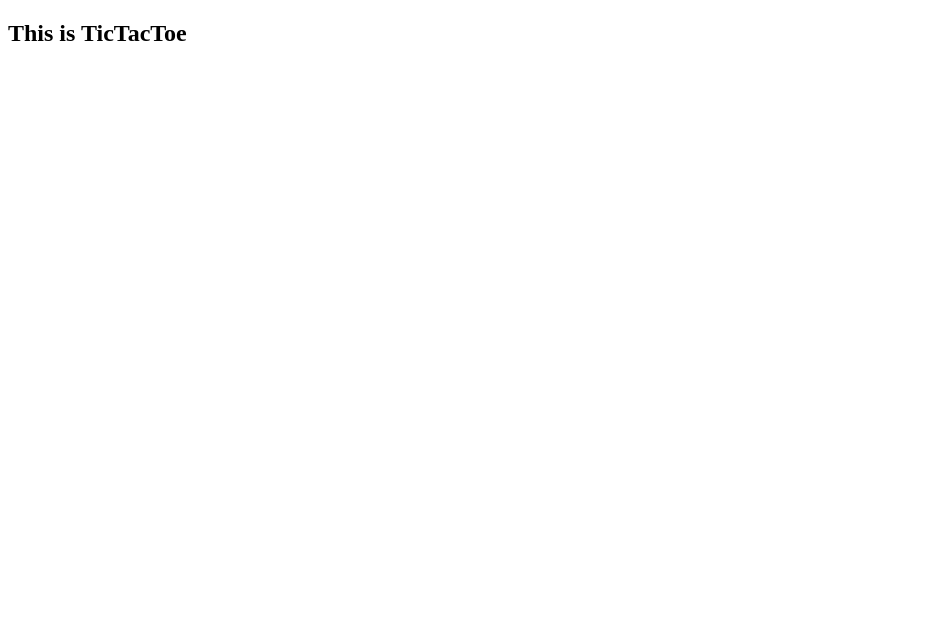
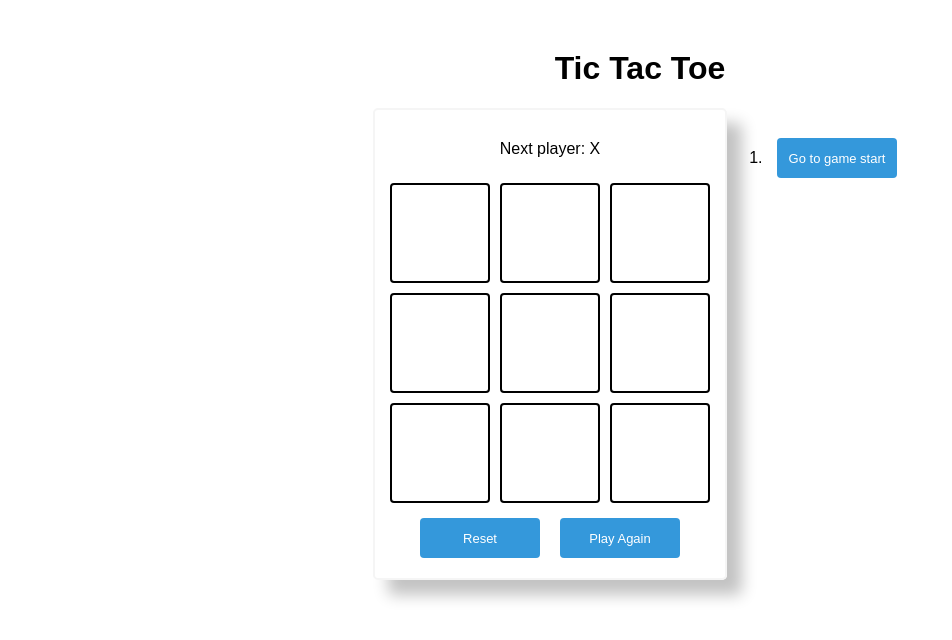
Before and after one commit to aryaprdni/B51-MICRO-CHALLENGE, a React (Vite) app: page /tictactoe in a window 1280 px wide. Shown: the top 640 px of the page, without its empty margins (0-952 px from the left). Built offline with nearby package versions, Linux system fonts and the light colour scheme.

Commit message:
add feature tictactoe

```diff
--- a/src/components/ButtonComponent.jsx
+++ b/src/components/ButtonComponent.jsx
@@ -4,14 +4,14 @@
 const ButtonComponent = ({to, label}) => {
     return (
         <Link to={to}>
-            <button style={btn}>{label}</button>
+            <button style={btnComponent}>{label}</button>
         </Link>
     )
 }
 
 export default ButtonComponent
 
-const btn = {
+const btnComponent = {
     backgroundColor: '#3498db',
     color: '#fff',
     border: 'none',
--- /dev/null
+++ b/src/styles/TicTacToe.module.css
@@ -0,0 +1,67 @@
+body {
+  font-family: sans-serif;
+  margin: 20px;
+  padding: 0;
+}
+
+.game {
+  display: flex;
+  flex-direction: row;
+  justify-content: center;
+}
+
+.gameContainer {
+  display: flex;
+  justify-content: center;
+}
+
+.square {
+  width: 100px;
+  height: 100px;
+  border: 2px solid black;
+  background-color: white;
+  font-size: 50px;
+  font-weight: bold;
+  color: black;
+  margin: 5px;
+}
+
+.boardRow {
+  display: flex;
+}
+
+.boardContainer {
+  border: 2px solid rgb(245, 245, 245);
+  box-shadow: 15px 15px 15px rgb(195, 195, 195);
+  padding: 10px;
+  border-radius: 5px;
+  min-width: 315px;
+  min-height: 315px;
+}
+
+.board {
+  display: flex;
+  flex-wrap: wrap;
+  width: 305px;
+  gap: 5px;
+}
+
+.status {
+  margin: 20px;
+  text-align: center;
+}
+
+.game {
+  display: flex;
+}
+
+button {
+  font-size: 13px;
+  width: 120px;
+  padding: 0;
+}
+
+.btn {
+  display: flex;
+  justify-content: center;
+}
--- a/src/views/TicTacToe.jsx
+++ b/src/views/TicTacToe.jsx
@@ -1,7 +1,137 @@
-const TicTacToe = () => (
-    <div>
-        <h2>This is TicTacToe</h2>
-    </div>
-);
+/* eslint-disable react/prop-types */
+import { useState } from 'react';
+import styles from '../styles/TicTacToe.module.css';
 
-export default TicTacToe;
+function Square({ value, onSquareClick }) {
+  return (
+    <button className={styles.square} onClick={onSquareClick}>
+      {value}
+    </button>
+  );
+}
+
+function Board({ xIsNext, squares, onPlay }) {
+  function handleClick(i) {
+    if (calculateWinner(squares) || squares[i]) {
+      return;
+    }
+    const nextSquares = squares.slice();
+    if (xIsNext) {
+      nextSquares[i] = 'X';
+    } else {
+      nextSquares[i] = 'O';
+    }
+    onPlay(nextSquares);
+  }
+
+  const winner = calculateWinner(squares);
+  let status;
+  if (winner) {
+    status = 'Winner: ' + winner;
+  } else {
+    status = 'Next player: ' + (xIsNext ? 'X' : 'O');
+  }
+
+  return (
+    <>
+      <div className={styles.status}>{status}</div>
+      <div className={styles.boardRow}>
+        <Square value={squares[0]} onSquareClick={() => handleClick(0)} />
+        <Square value={squares[1]} onSquareClick={() => handleClick(1)} />
+        <Square value={squares[2]} onSquareClick={() => handleClick(2)} />
+      </div>
+      <div className={styles.boardRow}>
+        <Square value={squares[3]} onSquareClick={() => handleClick(3)} />
+        <Square value={squares[4]} onSquareClick={() => handleClick(4)} />
+        <Square value={squares[5]} onSquareClick={() => handleClick(5)} />
+      </div>
+      <div className={styles.boardRow}>
+        <Square value={squares[6]} onSquareClick={() => handleClick(6)} />
+        <Square value={squares[7]} onSquareClick={() => handleClick(7)} />
+        <Square value={squares[8]} onSquareClick={() => handleClick(8)} />
+      </div>
+    </>
+  );
+}
+
+export default function Game() {
+  const [history, setHistory] = useState([Array(9).fill(null)]);
+  const [currentMove, setCurrentMove] = useState(0);
+  const xIsNext = currentMove % 2 === 0;
+  const currentSquares = history[currentMove];
+
+  function handlePlay(nextSquares) {
+    const nextHistory = [...history.slice(0, currentMove + 1), nextSquares];
+    setHistory(nextHistory);
+    setCurrentMove(nextHistory.length - 1);
+  }
+
+  function jumpTo(nextMove) {
+    setCurrentMove(nextMove);
+  }
+
+  function handleReset() {
+    setHistory([Array(9).fill(null)]);
+    setCurrentMove(0);
+  }
+
+  function handlePlayAgain() {
+    setHistory([Array(9).fill(null)]);
+    setCurrentMove(0);
+  }
+
+  const moves = history.map((squares, move) => {
+    let description;
+    if (move > 0) {
+      description = 'Go to move #' + move;
+    } else {
+      description = 'Go to game start';
+    }
+    return (
+      <li key={move}>
+        <button onClick={() => jumpTo(move)}>{description}</button>
+      </li>
+    );
+  });
+
+  return (
+    <>
+      <h1>Tic Tac Toe</h1>
+      <div className={styles.game}>
+        <div className={styles.gameContainer}>
+          <div className={styles.boardContainer}>
+            <Board xIsNext={xIsNext} squares={currentSquares} onPlay={handlePlay} />
+            <div className={styles.btn}>
+              <button onClick={handleReset}>Reset</button>
+              <button onClick={handlePlayAgain}>Play Again</button>
+            </div>
+          </div>
+        </div>
+        <div className={styles.gameInfo}>
+          <div className={styles.status}>{status}</div>
+          <ol>{moves}</ol>
+        </div>
+      </div>
+    </>
+  );
+}
+
+function calculateWinner(squares) {
+  const lines = [
+    [0, 1, 2],
+    [3, 4, 5],
+    [6, 7, 8],
+    [0, 3, 6],
+    [1, 4, 7],
+    [2, 5, 8],
+    [0, 4, 8],
+    [2, 4, 6],
+  ];
+  for (let i = 0; i < lines.length; i++) {
+    const [a, b, c] = lines[i];
+    if (squares[a] && squares[a] === squares[b] && squares[a] === squares[c]) {
+      return squares[a];
+    }
+  }
+  return null;
+}
```
